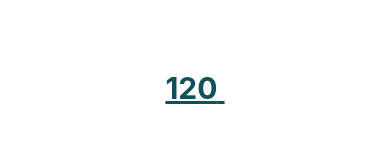
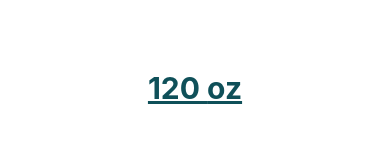
Before and after one commit to richardm213/hydration-helper, a React Native app: screen / in a window 390 px wide. Shown: the part 480-640 px from the top of the page. Built offline with nearby package versions, Linux system fonts and the light colour scheme.

Commit message:
Update RecommendationTab to use passed in state instead of async storage to update recommendation value when unit changes

```diff
--- a/components/RecommendationTab.js
+++ b/components/RecommendationTab.js
@@ -1,8 +1,5 @@
 import {StyleSheet, Text, View} from 'react-native';
 import {Icon} from 'react-native-elements';
-import AsyncStorage from '@react-native-async-storage/async-storage';
-import {useFocusEffect} from '@react-navigation/native';
-import {useState} from 'react';
 
 const white = '#fff';
 const turquoise = '#0F5059';
@@ -38,18 +35,7 @@ const styles = StyleSheet.create({
   },
 });
 
-export default function RecommendationTab({recommendation, setRecommendation}) {
-  const [measurementType, setMeasurementType] = useState('');
-  useFocusEffect(() => {
-    const fetchMeasurementType = async () =>
-      setMeasurementType(await AsyncStorage.getItem('@measurement_type'));
-    const updateRecommendation = async () => {
-      setRecommendation(measurementType === 'ml' ? 3000 : 120);
-      await AsyncStorage.setItem('@recommendation', recommendation.toString());
-    };
-    fetchMeasurementType();
-    updateRecommendation();
-  });
+export default function RecommendationTab({recommendation, unit}) {
   return (
     <View style={styles.container}>
       <View style={styles.suggestionTextView}>
@@ -60,7 +46,7 @@ export default function RecommendationTab({recommendation, setRecommendation}) {
       </View>
       <View style={styles.suggestionIntakeView}>
         <Text style={styles.suggestionIntakeText}>
-          {recommendation} {measurementType}
+          {recommendation} {unit}
         </Text>
       </View>
     </View>
--- a/components/Tabs.js
+++ b/components/Tabs.js
@@ -1,5 +1,5 @@
 import {Icon} from '@rneui/base';
-import {useState} from 'react';
+import {useEffect, useRef, useState} from 'react';
 import {createBottomTabNavigator} from '@react-navigation/bottom-tabs';
 import {MaterialIcons} from '@expo/vector-icons';
 import {StyleSheet} from 'react-native';
@@ -53,6 +53,16 @@ export default function Tabs() {
   const [exercise, setExercise] = useState(0);
   const [unit, setUnit] = useState('oz');
 
+  const firstUpdate = useRef(true);
+  useEffect(() => {
+    if (firstUpdate.current) {
+      firstUpdate.current = false;
+      return;
+    }
+    if (unit === 'oz') setRecommendation(val => val / 30);
+    else setRecommendation(val => val * 30);
+  }, [unit]);
+
   return (
     <Tab.Navigator
       initialRouteName="Water Intake"
@@ -91,10 +101,7 @@ export default function Tabs() {
           headerTitle: `Progress: ${(intake * 100) / recommendation}%`,
         }}>
         {() => (
-          <RecommendationTab
-            recommendation={recommendation}
-            setRecommendation={setRecommendation}
-          />
+          <RecommendationTab recommendation={recommendation} unit={unit} />
         )}
       </Tab.Screen>
       <Tab.Screen
```
